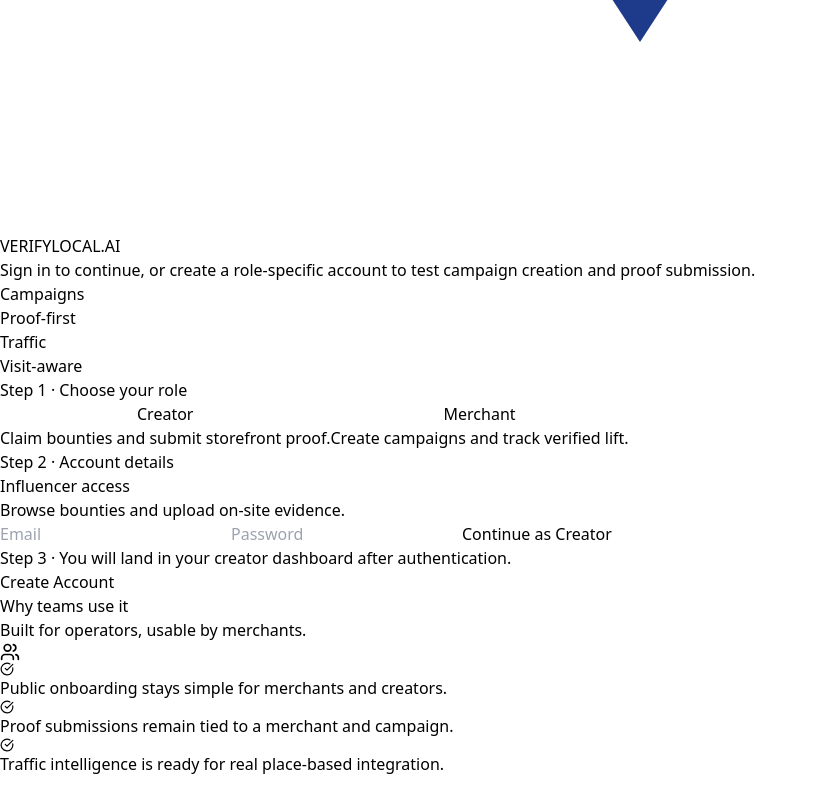
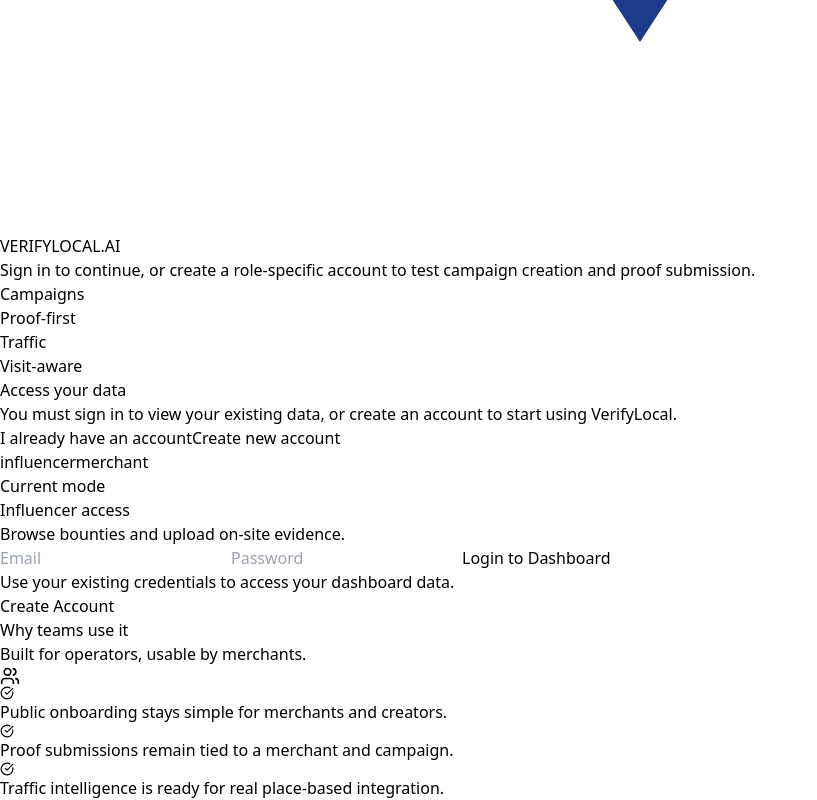
Before and after one commit to hongbo106/verifylocal.ai, a React (Vite) app: page / in a window 1280 px wide. Shown: the part 3204-4004 px from the top of the page, without its empty margins (0-817 px from the left). Before the commit the page ends 3980 px from the top, so only its background shows below. Built offline with nearby package versions, Linux system fonts and the light colour scheme.

Commit message:
Refine auth clarity: explicit login vs create account guidance

```diff
--- a/src/App.jsx
+++ b/src/App.jsx
@@ -57,22 +57,6 @@
 const AuthPage = ({ portalMode, roleMode, setRoleMode, authMode, setAuthMode, formData, setFormData, handleAuth, sessionID }) => {
   const isAdminPortal = portalMode === 'admin';
   const availableRoles = isAdminPortal ? ['admin'] : ['influencer', 'merchant'];
-  const roleConfig = {
-    merchant: {
-      title: 'Merchant',
-      subtitle: 'Create campaigns and track verified lift.',
-    },
-    influencer: {
-      title: 'Creator',
-      subtitle: 'Claim bounties and submit storefront proof.',
-    },
-    admin: {
-      title: 'Admin',
-      subtitle: 'Audit network activity and traffic signals.',
-    },
-  };
-  const currentRoleCopy = roleConfig[roleMode] || roleConfig.influencer;
-  const submitLabel = authMode === 'signin' ? `Continue as ${currentRoleCopy.title}` : `Create ${currentRoleCopy.title} account`;
 
   return (
   <div className={`${isAdminPortal ? 'bg-[radial-gradient(circle_at_top_left,_rgba(37,99,235,0.18),_transparent_22%),linear-gradient(180deg,_#020617_0%,_#0f172a_52%,_#111827_100%)]' : 'bg-[radial-gradient(circle_at_top_left,_rgba(37,99,235,0.12),_transparent_28%),linear-gradient(180deg,_#f8fafc_0%,_#eef4ff_42%,_#ffffff_100%)]'} min-h-screen animate-in fade-in duration-300`}>
@@ -193,28 +177,23 @@
             </div>
 
             <div className="p-8">
-              <div className="mb-6">
-                <p className="text-[10px] font-black uppercase tracking-[0.2em] text-slate-400 mb-3">Step 1 · Choose your role</p>
-                <div className={`grid gap-3 ${isAdminPortal ? 'grid-cols-1' : 'grid-cols-1 sm:grid-cols-2'}`}>
-                  {availableRoles.map((r) => {
-                    const isActiveRole = roleMode === r;
-                    return (
-                      <button
-                        key={r}
-                        type="button"
-                        onClick={() => setRoleMode(r)}
-                        className={`text-left rounded-2xl border px-4 py-4 transition-all ${isActiveRole ? 'bg-blue-50 border-blue-300 shadow-sm' : 'bg-white border-slate-200 hover:border-blue-200'}`}
-                      >
-                        <p className={`text-xs font-black uppercase tracking-widest ${isActiveRole ? 'text-blue-700' : 'text-slate-600'}`}>{roleConfig[r].title}</p>
-                        <p className={`text-xs mt-1 leading-relaxed ${isActiveRole ? 'text-blue-900' : 'text-slate-500'}`}>{roleConfig[r].subtitle}</p>
-                      </button>
-                    );
-                  })}
+              {!isAdminPortal && <div className="mb-6 rounded-2xl border border-blue-100 bg-blue-50 px-4 py-4">
+                <p className="text-[10px] font-black uppercase tracking-[0.2em] text-blue-700">Access your data</p>
+                <p className="mt-2 text-sm text-blue-900 font-semibold leading-relaxed">You must sign in to view your existing data, or create an account to start using VerifyLocal.</p>
+                <div className="mt-4 grid grid-cols-2 gap-2">
+                  <button type="button" onClick={() => setAuthMode('signin')} className={`rounded-xl px-3 py-2 text-[10px] font-black uppercase tracking-widest border transition-all ${authMode === 'signin' ? 'bg-white border-blue-300 text-blue-700 shadow-sm' : 'bg-transparent border-blue-200 text-blue-600/80'}`}>I already have an account</button>
+                  <button type="button" onClick={() => setAuthMode('signup')} className={`rounded-xl px-3 py-2 text-[10px] font-black uppercase tracking-widest border transition-all ${authMode === 'signup' ? 'bg-white border-blue-300 text-blue-700 shadow-sm' : 'bg-transparent border-blue-200 text-blue-600/80'}`}>Create new account</button>
                 </div>
+              </div>}
+
+              <div className="flex bg-slate-100 p-1 rounded-2xl mb-6">
+                {availableRoles.map(r => (
+                  <button key={r} onClick={() => setRoleMode(r)} className={`flex-1 py-3 text-[10px] font-black uppercase tracking-widest rounded-xl transition-all ${roleMode === r ? 'bg-white shadow-md text-blue-600' : 'text-slate-400'}`}>{r}</button>
+                ))}
               </div>
 
               <div className={`rounded-[28px] px-5 py-4 mb-6 ${isAdminPortal ? 'border border-white/10 bg-white/5' : 'border border-slate-100 bg-slate-50'}`}>
-                <p className="text-[10px] font-black uppercase tracking-[0.2em] text-slate-400">Step 2 · Account details</p>
+                <p className="text-[10px] font-black uppercase tracking-[0.2em] text-slate-400">Current mode</p>
                 <p className={`mt-2 text-lg font-black tracking-tight ${isAdminPortal ? 'text-white' : 'text-slate-900'}`}>{roleMode === 'merchant' ? 'Merchant setup' : roleMode === 'influencer' ? 'Influencer access' : 'Admin access'}</p>
                 <p className={`mt-1 text-sm ${isAdminPortal ? 'text-slate-300' : 'text-slate-500'}`}>{roleMode === 'merchant' ? 'Create campaigns and connect a place ID for traffic monitoring.' : roleMode === 'influencer' ? 'Browse bounties and upload on-site evidence.' : 'Review network activity, submissions, and traffic deltas.'}</p>
               </div>
@@ -235,8 +214,8 @@
                 )}
                 <input id={`e-${sessionID}`} name={`e-${sessionID}`} type="email" placeholder="Email" value={formData.email || ''} required className={`w-full p-4 border rounded-2xl outline-none ${isAdminPortal ? 'bg-slate-900 border-white/10 text-white placeholder:text-slate-500' : 'bg-slate-50'}`} onChange={e => setFormData({...formData, email: e.target.value})} />
                 <input id={`p-${sessionID}`} name={`p-${sessionID}`} type="password" placeholder="Password" value={formData.password || ''} required className={`w-full p-4 border rounded-2xl outline-none ${isAdminPortal ? 'bg-slate-900 border-white/10 text-white placeholder:text-slate-500' : 'bg-slate-50'}`} onChange={e => setFormData({...formData, password: e.target.value})} />
-                <button className={`w-full py-5 rounded-2xl font-black uppercase tracking-widest shadow-xl ${isAdminPortal ? 'bg-cyan-400 text-slate-950 shadow-cyan-500/20' : 'bg-[#1E3A8A] text-white shadow-blue-100'}`}>{submitLabel}</button>
-                <p className={`text-[11px] font-bold mt-2 ${isAdminPortal ? 'text-slate-400' : 'text-slate-500'}`}>Step 3 · You will land in your {currentRoleCopy.title.toLowerCase()} dashboard after authentication.</p>
+                <button className={`w-full py-5 rounded-2xl font-black uppercase tracking-widest shadow-xl ${isAdminPortal ? 'bg-cyan-400 text-slate-950 shadow-cyan-500/20' : 'bg-[#1E3A8A] text-white shadow-blue-100'}`}>{authMode === 'signin' ? 'Login to Dashboard' : 'Create Account & Continue'}</button>
+                <p className={`text-[11px] font-bold mt-2 ${isAdminPortal ? 'text-slate-400' : 'text-slate-500'}`}>{authMode === 'signin' ? 'Use your existing credentials to access your dashboard data.' : 'Create your account first, then you can access your dashboard data.'}</p>
               </form>
 
               {!isAdminPortal && <button onClick={() => { setAuthMode(authMode === 'signin' ? 'signup' : 'signin'); }} className="w-full mt-6 text-[10px] text-blue-600 underline font-black uppercase tracking-widest">{authMode === 'signin' ? 'Create Account' : 'Return to Login'}</button>}
```
